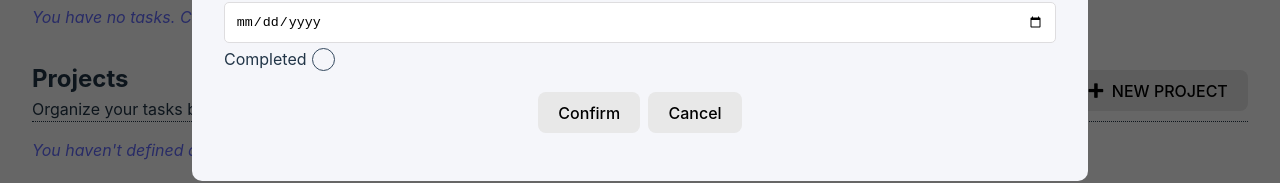
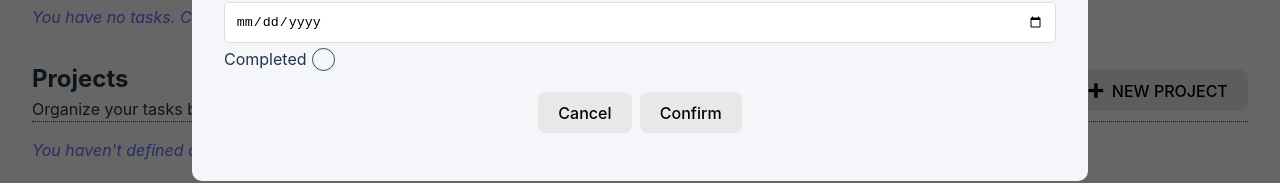
Before and after one commit to vglumac/prime-holding-internship, a React (Vite) app: page / in a window 1280 px wide. Both pictures are taken after a click on the button "NEW TASK". Shown: the part 465-648 px from the top of the page. Built offline with nearby package versions, Linux system fonts and the light colour scheme.

Commit message:
form-button-order-change

```diff
--- a/src/assets/EmployeeForm.jsx
+++ b/src/assets/EmployeeForm.jsx
@@ -91,8 +91,8 @@ export default function EmployeeForm(props) {
                         />
                     </label>
                     <div className='group-buttons'>
+                        <button type='button' onClick={handleCancel}>Cancel</button>
                         <button onClick={handleConfirm}>Confirm</button>
-                        <button type='button' onClick={handleCancel}>Cancel</button>
                     </div>
                 </form>
             </div>
--- a/src/assets/ProjectForm.jsx
+++ b/src/assets/ProjectForm.jsx
@@ -87,8 +87,8 @@ export default function ProjectForm(props) {
                         />
                     </label>
                     <div className='group-buttons'>
+                        <button type='button' onClick={handleCancel}>Cancel</button>
                         <button onClick={handleConfirm}>Confirm</button>
-                        <button type='button' onClick={handleCancel}>Cancel</button>
                     </div>
                 </form>
             </div>
--- a/src/assets/TaskForm.jsx
+++ b/src/assets/TaskForm.jsx
@@ -92,8 +92,8 @@ export default function TaskForm(props) {
                         />
                     </label>
                     <div className='group-buttons'>
+                        <button type='button' onClick={handleCancel}>Cancel</button>
                         <button onClick={handleConfirm}>Confirm</button>
-                        <button type='button' onClick={handleCancel}>Cancel</button>
                     </div>
                 </form>
             </div>
```
